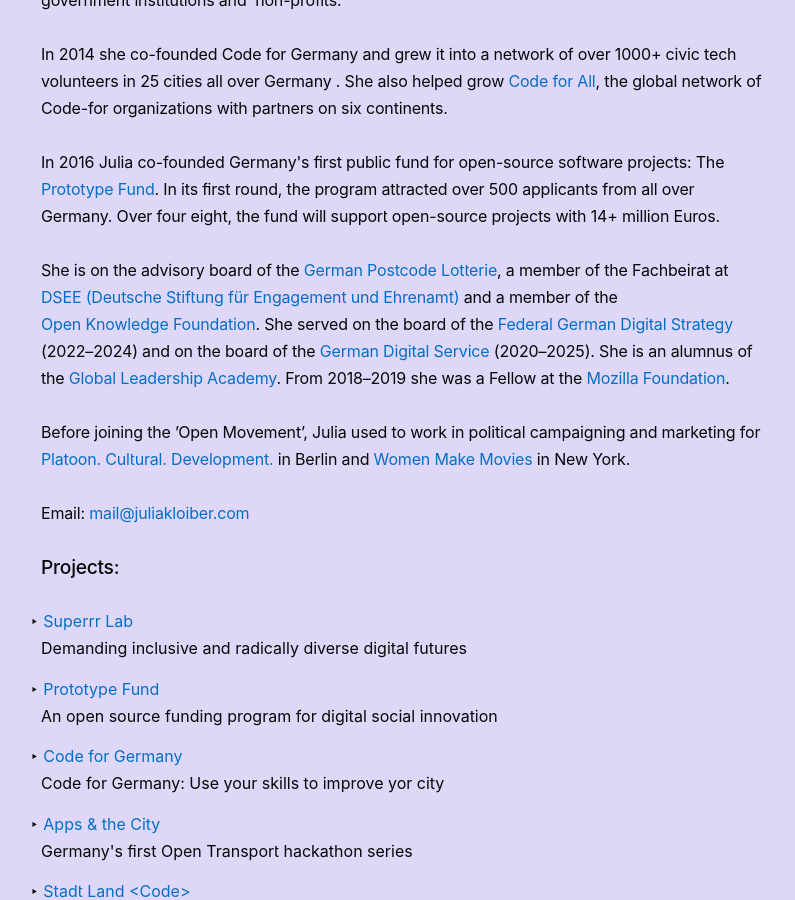
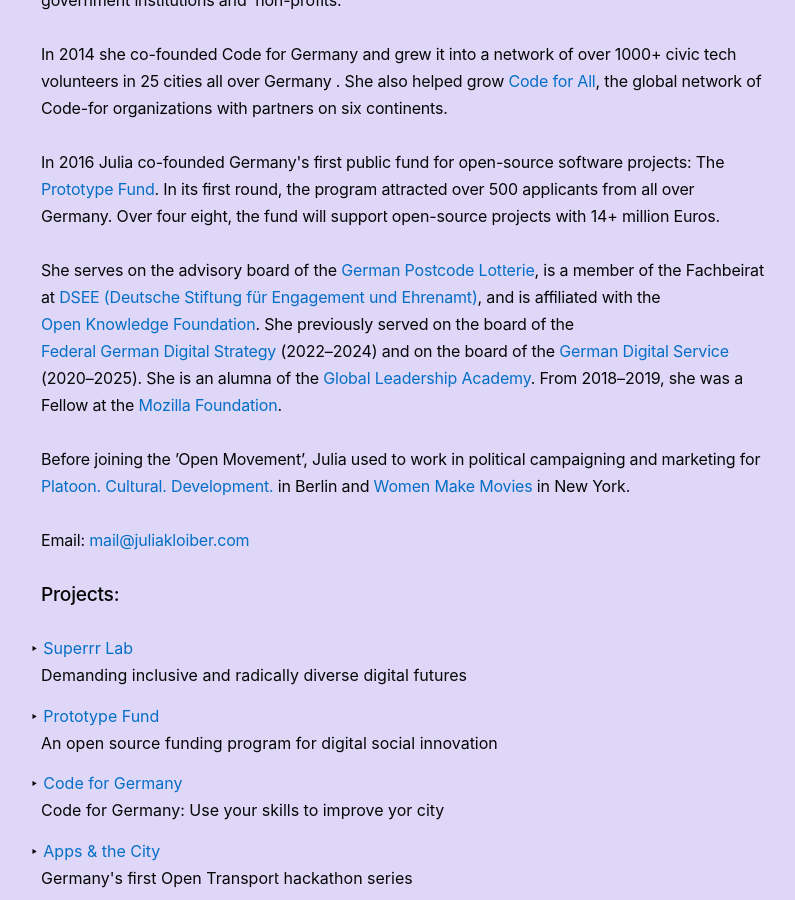
Before and after one commit to juliakloiber/juliakloiber.github.io, a Jekyll site: the page built from about.md, in a window 1280 px wide and 900 px high, scrolled down 688 px. Shown: the whole window, without its empty margins (235-1030 px from the left). Built offline with Jekyll 4.4.1, drawn with Linux system fonts in a browser that asks for light colours; some web fonts are replaced.

Commit message:
Update about.html

```diff
--- a/_layouts/about.html
+++ b/_layouts/about.html
@@ -60,20 +60,21 @@
                     Fund</span></a>. In its first round, the program attracted over 500 applicants from all over Germany. Over four eight, the fund will support open-source projects with 14+ million Euros.
         </p>
 
-       <p>
-    She is on the advisory board of the
+<p>
+    She serves on the advisory board of the
     <a itemprop="affiliation" itemscope itemtype="https://schema.org/Organization" href="https://www.postcode-lotterie.de">
         <meta itemprop="url" content="https://www.postcode-lotterie.de" />
-        <span itemprop="name">German Postcode Lotterie</span></a>, a member of the Fachbeirat at
-    <a href="https://www.deutsche-stiftung-engagement-und-ehrenamt.de/">DSEE (Deutsche Stiftung für Engagement und Ehrenamt)</a>
-    and a member of the
+        <span itemprop="name">German Postcode Lotterie</span></a>, is a member of the Fachbeirat at
+    <a href="https://www.deutsche-stiftung-engagement-und-ehrenamt.de/">DSEE (Deutsche Stiftung für Engagement und Ehrenamt)</a>,
+    and is affiliated with the
     <a href="https://okfn.de/">Open Knowledge Foundation</a>.
-    She served on the board of the
-    <a href="https://digitalstrategie-deutschland.de/">Federal German Digital Strategy</a> (2022–2024) and on the board of the
+    She previously served on the board of the
+    <a href="https://digitalstrategie-deutschland.de/">Federal German Digital Strategy</a> (2022–2024)
+    and on the board of the
     <a href="https://digitalservice4germany.com/">German Digital Service</a> (2020–2025).
-    She is an alumnus of the
+    She is an alumna of the
     <a href="https://www.giz.de/expertise/html/8444.html">Global Leadership Academy</a>.
-    From 2018–2019 she was a Fellow at the
+    From 2018–2019, she was a Fellow at the
     <a href="https://www.mozilla.org/en-US/foundation/">Mozilla Foundation</a>.
 </p>
 
```
